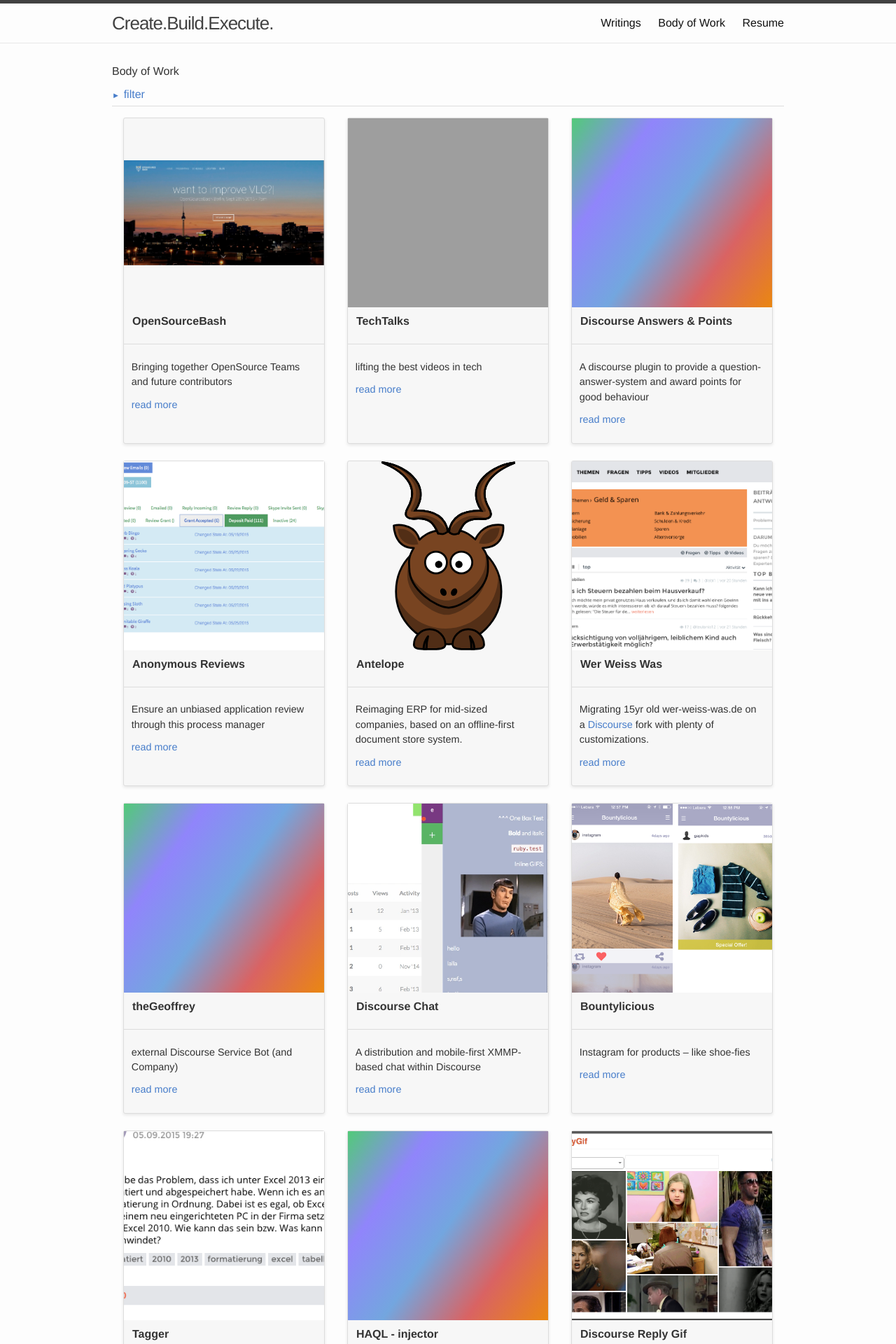
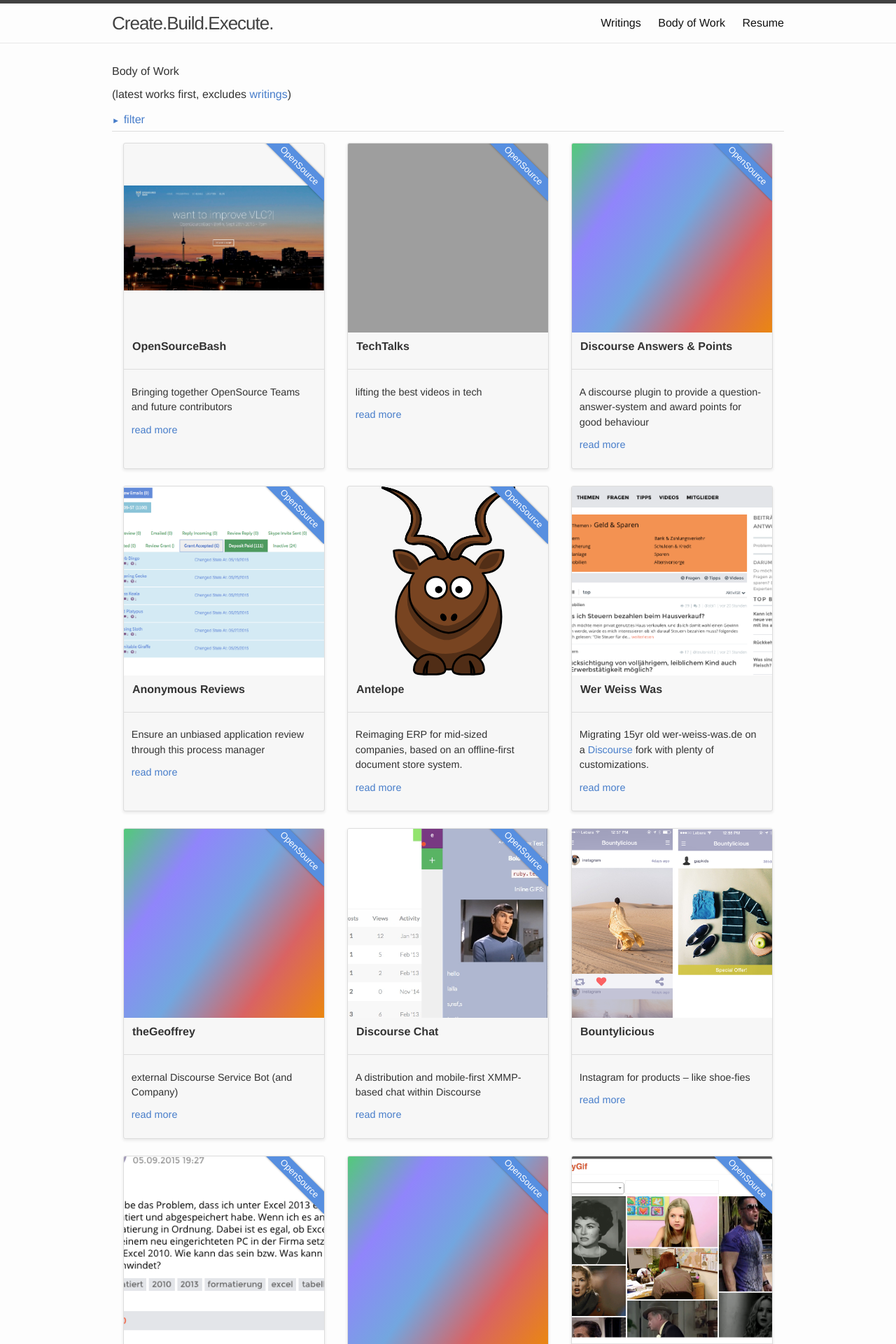
Before and after one commit to gnunicorn/gnunicorn.org, a Jekyll site: the page built from body-of-work/index.html, in a window 1280 px wide. Shown: the top 1920 px of the page at 70% size. Built offline with Jekyll 4.4.1, drawn with Linux system fonts in a browser that asks for light colours; nearby versions of some CDN libraries; grey boxes are pictures that could not be loaded.

Commit message:
add OpenSource Ribbon

```diff
--- a/_data/projects.yml
+++ b/_data/projects.yml
@@ -3,6 +3,7 @@
   link: "http://www.OpenSourceBash.org"
   type: full circle
   pitch: "Bringing together OpenSource Teams and future contributors"
+  github: "OpenTechSchool/opensourcebash.org"
   desc: "A conference-quality (and style) website to showcase and promot the OpenSourceBash event. Plenty of nice animations, typed-test and pretty fade-ins, complete with schedule, map and ticket registration. Build in an MVC pattern with Jekyll on GH-Pages"
   image: /assets/images/projects/opensourcebash.png
   image_css: 'background-size: contain; background-repeat: no-repeat'
@@ -39,6 +40,7 @@
 - name: "Discourse Answers & Points"
   date: "May 2015 – Sept 2015"
   type: "plugin"
+  github: "newrelic/discourse-plugin-points"
   pitch: "A discourse plugin to provide a question-answer-system and award points for good behaviour"
   desc: ""
   tasks:
@@ -90,7 +92,7 @@
 
 # ----- DISCOURSE STUFF
 - name: "Wer Weiss Was"
-  github: werweisswas/
+  # github: werweisswas/
   link: http://www.wer-weiss-was.de/
   date: "April 2014 – June 2015"
   pitch: "Migrating 15yr old wer-weiss-was.de on a [Discourse](http://www.discourse.org) fork with plenty of customizations."
@@ -137,6 +139,7 @@
 - name: Discourse Chat
   type: usability study
   date: Jan – Feb 2015
+  github: theGeoffrey/infrastructure
   image: /assets/images/projects/dc_chat.png
   pitch: "A distribution and mobile-first XMMP-based chat within Discourse"
   desc: "Build as a key service by [theGeoffrey](#thegeoffrey), this highly integrated feature would provide first class (slack-style) chat dedicated for the DC community. While the backend infrastrucutre is setup in a federated fashion (facilitating mongooseIM, based on eJabberd) to allow cross-instance lookup and communication."
--- a/_sass/_projects.scss
+++ b/_sass/_projects.scss
@@ -8,6 +8,22 @@
     }
   }
 }
+
+.ribbon {
+  @include transform(rotate(45deg));
+  background-color: #578FE0;
+  box-shadow: 0px 0px 3px rgba(0, 0, 0, 0.4);
+  color: #fff;
+  font-size: 0.8em;
+  right: -25px;
+  line-height: 1.5em;
+  padding: 2px 7px;
+  position: absolute;
+  text-align: center;
+  top: 20px;
+  width: 120px;
+}
+
 
 
 
@@ -99,6 +115,7 @@
     cursor: pointer;
     margin: 0 $card-margin $base-spacing $card-margin;
     position: relative;
+    overflow: hidden;
 
     &.hidden {
       display: none;
--- a/body-of-work/index.html
+++ b/body-of-work/index.html
@@ -7,6 +7,8 @@
 <link rel="stylesheet" href="awesomplete.css" />
 
 <h1>Body of Work</h1>
+
+<p>(latest works first, excludes <a href="/blog">writings</a>)</p>
 
 <div class="expander">
   <a href="javascript:void(0)" id="js-expander-trigger" class="expander-trigger expander-hidden">filter</a>
@@ -27,6 +29,12 @@
         data-technologies="{{project.technologies | join:','}}"
     {% endif %}
     >
+
+        {% if project.github %}
+            <div class="ribbon">OpenSource</div>
+        {% endif %}
+
+
         <div class="card-image" {% if project.image %}style="background-image:url({{project.image}});{%if project.image_css%}{{project.image_css}}{% endif %}" {% endif %}></div>
         <div class="card-header">
           <h2>{{project.name}}<span class="more">{% if project.type %} {{project.type}},{% endif %} {{project.date}}</span></h2>
@@ -226,8 +234,8 @@
                 window.location.hash = '';
             } else {
                 window.location.hash = "#" + elem.id
+                evt.preventDefault();
             }
-            evt.preventDefault();
         });
     });
 
```
